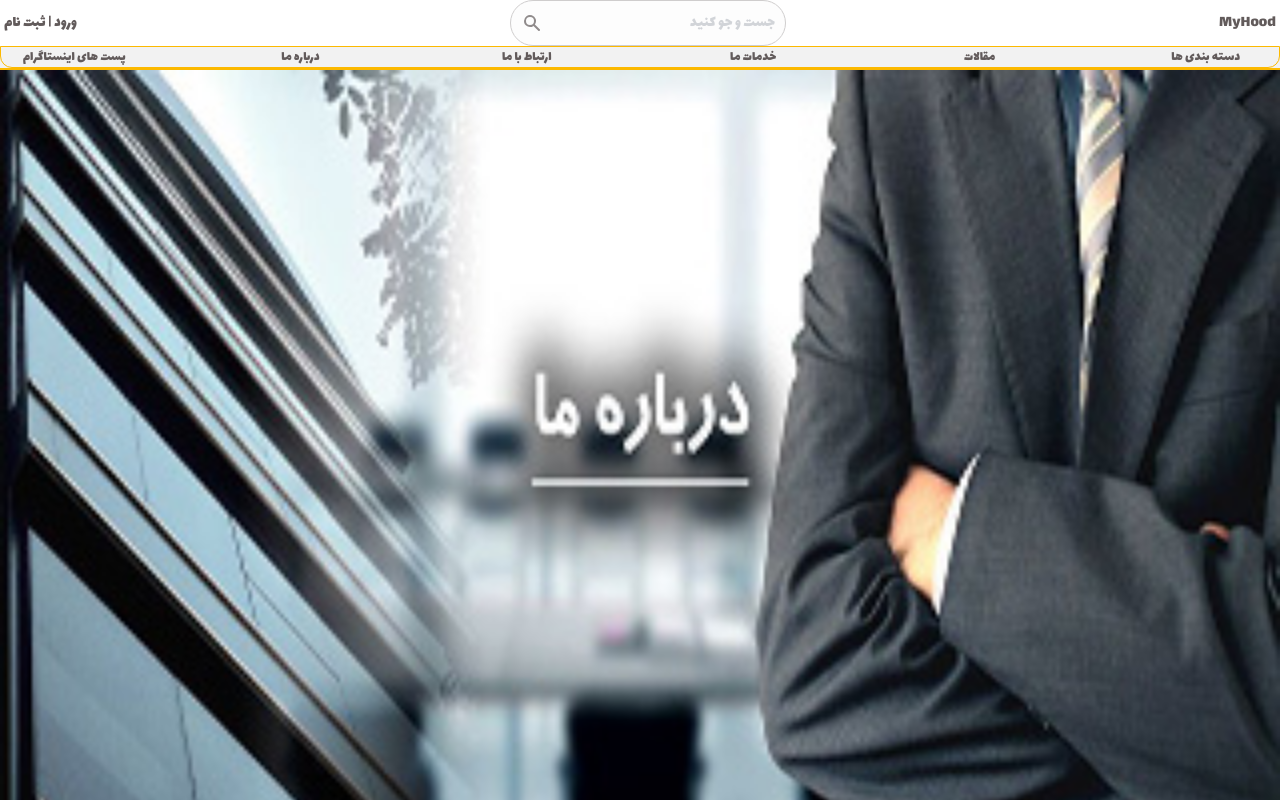
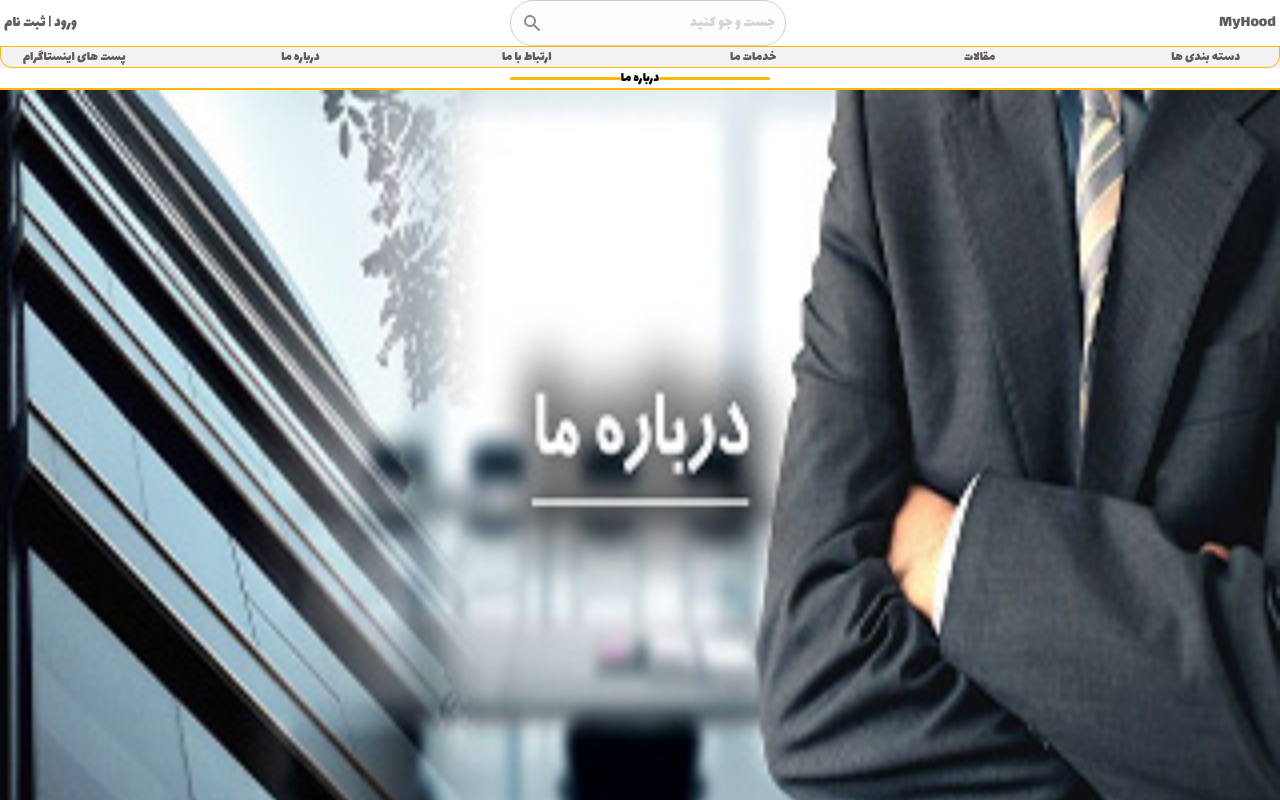
Before and after one commit to Parsa361/MyHood, a Nuxt app: page /about in a window 1280 px wide. Shown: the top 800 px of the page. Built offline with nearby package versions, Linux system fonts and the light colour scheme.

Commit message:
Add Meta tags, SEO

```diff
--- a/layouts/default.vue
+++ b/layouts/default.vue
@@ -13,17 +13,33 @@
 <style>
 body {
   direction: rtl;
-    background-color: #F2F2F2;
+  background-color: #f2f2f2;
 }
 </style>
 
 <script>
-import NavBar from '~/components/NavBar.vue';
-import FooterCom from '~/components/FooterCom.vue';
+import NavBar from "~/components/NavBar.vue";
+import FooterCom from "~/components/FooterCom.vue";
 export default {
   components: {
     NavBar,
-        FooterCom
-    }
-}
+    FooterCom,
+  },
+  head: {
+    title: "هود من",
+    meta: [
+      { charset: "utf-8" },
+      { name: "viewport", content: "width=device-width, initial-scale=1" },
+      {
+        hid: "description",
+        name: "description",
+        content:
+          "هود من زیباترین و ارزان قیمت ترین هود هارا برایتان به ارمغان میاورد",
+      },
+      { name: "format-detection", content: "telephone=no" },
+    ],
+
+    link: [{ rel: "icon", type: "image/x-icon", href: "/favicon.ico" }],
+  },
+};
 </script>
--- a/nuxt.config.js
+++ b/nuxt.config.js
@@ -8,7 +8,7 @@ export default {
     meta: [
       { charset: 'utf-8' },
       { name: 'viewport', content: 'width=device-width, initial-scale=1' },
-      { hid: 'description', name: 'description', content: '' },
+      { hid: 'description', name: 'description', content: 'به اولین و بهترین فروشگاه هودهای آشپزخانه خوش آمدید' },
       { name: 'format-detection', content: 'telephone=no' }
     ],
 
--- a/pages/about/index.vue
+++ b/pages/about/index.vue
@@ -2,58 +2,163 @@
   <div>
     <div class="bg-white rounded-b-[20rem] border-yellowHood border-b-2">
       <div
-                class="relative h-[10rem] lg:h-[15rem] xl:h-[20rem] container mx-auto flex flex-row justify-center text-center">
-                <svg xmlns="http://www.w3.org/2000/svg" width="111" height="3"
-                    class="hidden sm:flex absolute top-12 w-[5rem] md:w-[7rem] right-[13rem] md:top-20  md:right-[12rem] lg:right-[20rem] xl:right-[28rem] 2xl:right-[35rem]"
-                    viewBox="0 0 111 3">
-                    <line id="Line_2" data-name="Line 2" x2="108" transform="translate(1.5 1.5)" fill="none"
-                        stroke="#fcb900" stroke-linecap="round" stroke-width="3" />
+        class="
+          h-[10rem]
+          lg:h-[15rem]
+          xl:h-[20rem]
+          container
+          mx-auto
+          flex flex-row
+          justify-center
+          items-center
+          text-center
+        "
+      >
+        <svg
+          xmlns="http://www.w3.org/2000/svg"
+          width="111"
+          height="3"
+          class="hidden sm:flex w-[4rem] md:w-[6rem] lg:w-[7rem]"
+          viewBox="0 0 111 3"
+        >
+          <line
+            id="Line_2"
+            data-name="Line 2"
+            x2="108"
+            transform="translate(1.5 1.5)"
+            fill="none"
+            stroke="#fcb900"
+            stroke-linecap="round"
+            stroke-width="3"
+          />
         </svg>
-                <span class="absolute font-Lalezar top-10 md:top-16 text-sm md:text-[2rem] lg:text-[3rem]">درباره
-                    ما</span>
-                <svg xmlns="http://www.w3.org/2000/svg" width="111" height="3"
-                    class="hidden sm:flex absolute top-12 w-[5rem] md:w-[7rem] left-[13rem] md:top-20  md:left-[12rem] lg:left-[20rem] xl:left-[28rem] 2xl:left-[35rem]"
-                    viewBox="0 0 111 3">
-                    <line id="Line_2" data-name="Line 2" x2="108" transform="translate(1.5 1.5)" fill="none"
-                        stroke="#fcb900" stroke-linecap="round" stroke-width="3" />
+        <span
+          class="font-Lalezar md:top-16 text-sm md:text-[2rem] lg:text-[3rem]"
+          >درباره ما</span
+        >
+        <svg
+          xmlns="http://www.w3.org/2000/svg"
+          width="111"
+          height="3"
+          class="hidden sm:flex w-[4rem] md:w-[6rem] lg:w-[7rem]"
+          viewBox="0 0 111 3"
+        >
+          <line
+            id="Line_2"
+            data-name="Line 2"
+            x2="108"
+            transform="translate(1.5 1.5)"
+            fill="none"
+            stroke="#fcb900"
+            stroke-linecap="round"
+            stroke-width="3"
+          />
         </svg>
       </div>
     </div>
 
     <!-- Card -->
-        <div>
+    <div class="mt-[2rem]">
       <!-- Container -->
       <div
-                class="relative container mx-auto bg-bgBg shadow-lg -top-[4rem] md:-top-[3rem] lg:-top-[7rem] min-h-[20rem] w-[20rem] sm:w-[25rem] md:w-[29rem] lg:w-[40rem] xl:w-[50rem]">
+        class="
+          relative
+          container
+          mx-auto
+          bg-bgBg
+          shadow-lg
+          -top-[4rem]
+          md:-top-[3rem]
+          lg:-top-[7rem]
+          min-h-[20rem]
+          w-[20rem]
+          sm:w-[25rem]
+          md:w-[29rem]
+          lg:w-[40rem]
+          xl:w-[50rem]
+        "
+      >
         <div class="flex flex-col justify-center">
           <!--
                         Inja bayad edit beshe hanooz khoob nist va kar nemikone
                      -->
-                    <img srcset="~/assets/images/about_us.jpg 640w, ~/assets/images/about_lg.jpg 768w,~/assets/images/about_xl.jpg 1024w"
-                        sizes="70vmin" alt="about us image" class="w-full">
+          <img
+            srcset="
+              ~/assets/images/about_us.jpg  640w,
+              ~/assets/images/about_lg.jpg  768w,
+              ~/assets/images/about_xl.jpg 1024w
+            "
+            sizes="70vmin"
+            alt="about us image"
+            class="w-full"
+          />
           <p
-                        class="font-VazirLight text-[1rem] md:text-[1.25rem] lg:text-[1.5rem] text-start pt-5 px-2 md:px-5 lg:px-8 leading-8 lg:leading-10 xl:leading-[2.75rem]">
-                        لورم ایپسوم متن ساختگی با تولید سادگی
-                        نامفهوم از صنعت چاپ و با استفاده از
-                        طراحان گرافیک است. چاپگرها و متون بلکه روزنامه و مجله در ستون و سطرآنچنان که لازم است و برای
-                        شرایط فعلی تکنولوژی مورد نیاز و کاربردهای متنوع با هدف بهبود ابزارهای کاربردی می باشد. کتابهای
-                        زیادی در شصت و سه درصد گذشته، حال و آینده شناخت فراوان جامعه و متخصصان را می طلبد تا با نرم
-                        افزارها شناخت بیشتری را برای طراحان رایانه ای علی الخصوص طراحان خلاقی و فرهنگ پیشرو در زبان
-                        فارسی ایجاد کرد.
+            class="
+              font-VazirLight
+              text-[1rem]
+              md:text-[1.25rem]
+              lg:text-[1.5rem]
+              text-start
+              pt-5
+              px-2
+              md:px-5
+              lg:px-8
+              leading-8
+              lg:leading-10
+              xl:leading-[2.75rem]
+            "
+          >
+            لورم ایپسوم متن ساختگی با تولید سادگی نامفهوم از صنعت چاپ و با
+            استفاده از طراحان گرافیک است. چاپگرها و متون بلکه روزنامه و مجله در
+            ستون و سطرآنچنان که لازم است و برای شرایط فعلی تکنولوژی مورد نیاز و
+            کاربردهای متنوع با هدف بهبود ابزارهای کاربردی می باشد. کتابهای زیادی
+            در شصت و سه درصد گذشته، حال و آینده شناخت فراوان جامعه و متخصصان را
+            می طلبد تا با نرم افزارها شناخت بیشتری را برای طراحان رایانه ای علی
+            الخصوص طراحان خلاقی و فرهنگ پیشرو در زبان فارسی ایجاد کرد.
           </p>
           <p
-                        class="hidden sm:flex font-VazirLight text-[1rem] md:text-[1.25rem] lg:text-[1.5rem] text-start pt-3 px-2 md:px-5 lg:px-8 leading-8 lg:leading-10 xl:leading-[2.75rem]">
-                        لورم ایپسوم متن ساختگی با تولید سادگی نامفهوم از صنعت چاپ و با استفاده از طراحان گرافیک است.
-                        چاپگرها و متون بلکه روزنامه و مجله در ستون و سطرآنچنان که لازم است و برای شرایط فعلی تکنولوژی
-                        مورد نیاز و کاربردهای متنوع با هدف بهبود ابزارهای کاربردی می باشد
+            class="
+              hidden
+              sm:flex
+              font-VazirLight
+              text-[1rem]
+              md:text-[1.25rem]
+              lg:text-[1.5rem]
+              text-start
+              pt-3
+              px-2
+              md:px-5
+              lg:px-8
+              leading-8
+              lg:leading-10
+              xl:leading-[2.75rem]
+            "
+          >
+            لورم ایپسوم متن ساختگی با تولید سادگی نامفهوم از صنعت چاپ و با
+            استفاده از طراحان گرافیک است. چاپگرها و متون بلکه روزنامه و مجله در
+            ستون و سطرآنچنان که لازم است و برای شرایط فعلی تکنولوژی مورد نیاز و
+            کاربردهای متنوع با هدف بهبود ابزارهای کاربردی می باشد
           </p>
-
         </div>
       </div>
     </div>
   </div>
 </template>
 
-<style>
-
-</style>
+<script>
+export default {
+  name: "AboutUs",
+  head() {
+    return {
+      title: "درباره ما",
+      meta: [
+        {
+          hid: "description",
+          name: "description",
+          content: "هر آنچه درباره خدمات و پرسنل شرکت ما باید بدانید",
+        },
+      ],
+    };
+  },
+};
+</script>
--- a/pages/contact/index.vue
+++ b/pages/contact/index.vue
@@ -1,3 +1,20 @@
 <template>
-    <h1 class="py-[10rem] px-[10rem]">This is contact us page</h1>
+  <h1 class="py-[10rem] px-[10rem]">This is contact us page</h1>
 </template>
+<script>
+export default {
+  name: "ContactUs",
+  head() {
+    return {
+      title: "تماس با ما",
+      meta: [
+        {
+          hid: "description",
+          name: "description",
+          content: "میتوانید با اطلاعات قرار داده شده با ما تماس حاصل کنید",
+        },
+      ],
+    };
+  },
+};
+</script>
--- a/pages/index.vue
+++ b/pages/index.vue
@@ -2,27 +2,29 @@
   <div>
     <HomeSlider />
     <IconBar />
+    <CategoriesSection />
   </div>
 </template>
 
 <script>
-import HomeSlider from '~/components/HomeSlider.vue';
-import IconBar from '~/components/Icons.vue';
+import HomeSlider from "~/components/HomeSlider.vue";
+import IconBar from "~/components/Icons.vue";
+import CategoriesSection from "~/components/CategoriesSec.vue";
 
 export default {
   name: "IndexPage",
-  components: { HomeSlider, IconBar, },
-
-  head: {
-    title: 'Home page',
-    meta: [
-      {
-        hid: 'description',
-        name: 'description',
-        content: 'Home page description'
-      }
-    ],
-  }
-}
-
+  components: { HomeSlider, IconBar, CategoriesSection },
+  head() {
+    return {
+      title: "صفحه اصلی MyHood",
+      meta: [
+        {
+          hid: "description",
+          name: "description",
+          content: "مشاهده محصولات و دسته بندی ها و ارتباط با ما",
+        },
+      ],
+    };
+  },
+};
 </script>
--- a/pages/service/index.vue
+++ b/pages/service/index.vue
@@ -1,3 +1,21 @@
 <template>
-    <h1 class="py-[10rem] px-[10rem]">This is services page</h1>
+  <h1 class="py-[10rem] px-[10rem]">This is services page</h1>
 </template>
+
+<script>
+export default {
+  name: "Services",
+  head() {
+    return {
+      title: "خدمات ما",
+      meta: [
+        {
+          hid: "description",
+          name: "description",
+          content: "درباره انواع خدماتی که ارائه میدهیم بیشتر بدانید",
+        },
+      ],
+    };
+  },
+};
+</script>
```
Lines whose indentation alone changed are shown as unchanged.
